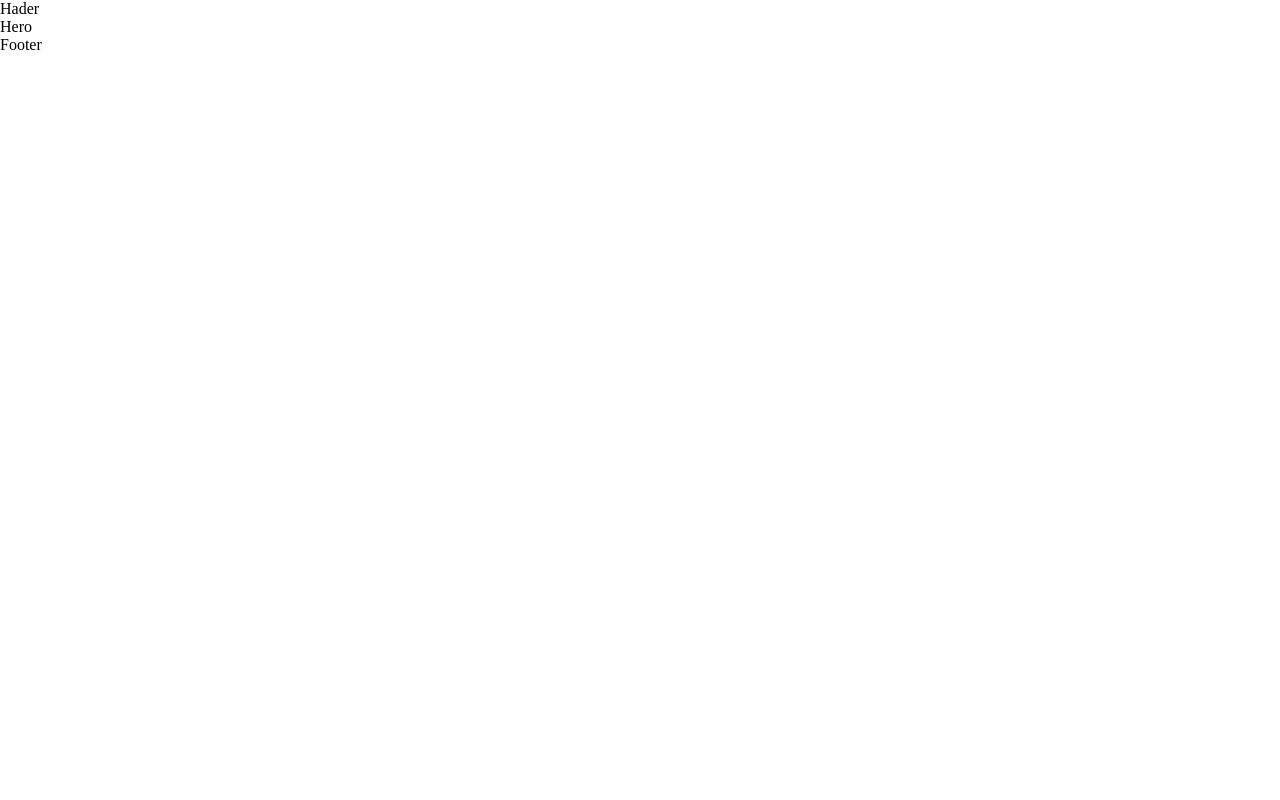
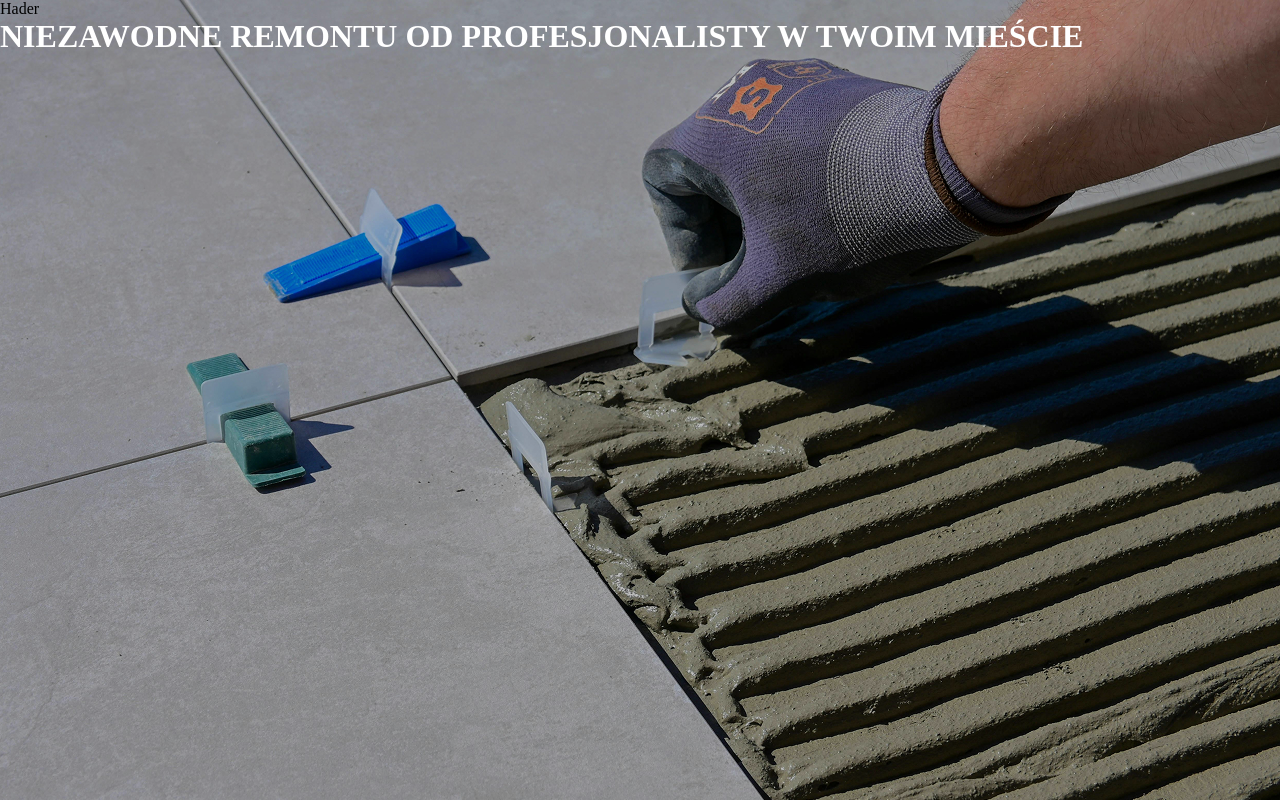
Before and after one commit to 7flowsstudio/art-bud-sofia, a Next.js app: page / in a window 1280 px wide. Built offline with nearby package versions, Linux system fonts and the light colour scheme.

Commit message:
backgr-hero

```diff
--- a/src/app/globals.css
+++ b/src/app/globals.css
@@ -42,7 +42,9 @@ h6,
 p {
   margin: 0;
 }
-
+h1 {
+  color: var(--white);
+}
 p {
   font-family: var(--font-family);
   font-weight: 400;
--- a/src/app/layout.tsx
+++ b/src/app/layout.tsx
@@ -20,7 +20,7 @@ export default function RootLayout({
   return (
     <html lang="pl">
       <body>
-				<Header />
+        {/* <Header /> */}
         <main>{children}</main>
         <Footer />
       </body>
--- a/src/app/page.tsx
+++ b/src/app/page.tsx
@@ -1,9 +1,10 @@
-import Hero from "@/components/Main/Hero/Hero";
+// import Hero from "@/components/Main/Hero/Hero";
+import United from "@/components/United/United";
 
 export default function Home() {
-	return (
-		<>
-			<Hero />
-		</>
-	);
+  return (
+    <>
+      <United />
+    </>
+  );
 }
--- /dev/null
+++ b/src/components/Main/Hero/Hero.module.css
@@ -0,0 +1,13 @@
+/* .container {
+  background-image: url("/img/hero/photo.png");
+  background-repeat: no-repeat;
+  background-position: center;
+  background-size: cover;
+  min-height: 676px;
+  height: 100%;
+}
+@media screen and (min-width: 768px) {
+  .container {
+    min-height: 800px;
+  }
+} */
--- a/src/components/Main/Hero/Hero.tsx
+++ b/src/components/Main/Hero/Hero.tsx
@@ -1,7 +1,12 @@
 import React from "react";
+import s from "./Hero.module.css";
 
 const Hero = () => {
-	return <div>Hero</div>;
+  return (
+    <div className={s.container}>
+      <h1>NIEZAWODNE REMONTU OD PROFESJONALISTY W TWOIM MIEŚCIE</h1>
+    </div>
+  );
 };
 
 export default Hero;
--- /dev/null
+++ b/src/components/United/United.module.css
@@ -0,0 +1,13 @@
+.container {
+  background-image: url("/img/hero/photo.png");
+  background-repeat: no-repeat;
+  background-position: center;
+  background-size: cover;
+  min-height: 676px;
+  height: 100%;
+}
+@media screen and (min-width: 768px) {
+  .container {
+    min-height: 800px;
+  }
+}
--- /dev/null
+++ b/src/components/United/United.tsx
@@ -0,0 +1,15 @@
+import React from "react";
+import s from "./United.module.css";
+import Header from "../Header/Header";
+import Hero from "../Main/Hero/Hero";
+
+const United = () => {
+  return (
+    <div className={s.container}>
+      <Header />
+      <Hero />
+    </div>
+  );
+};
+
+export default United;
```
Also changed, not shown: public/img/hero/photo.png (added), src/components/Main/Facts/Facts.tsx (added), src/components/Main/Hero/Block/Block.module.css (added), src/components/Main/Hero/Block/Block.tsx (added). Lines whose indentation alone changed are shown as unchanged.
